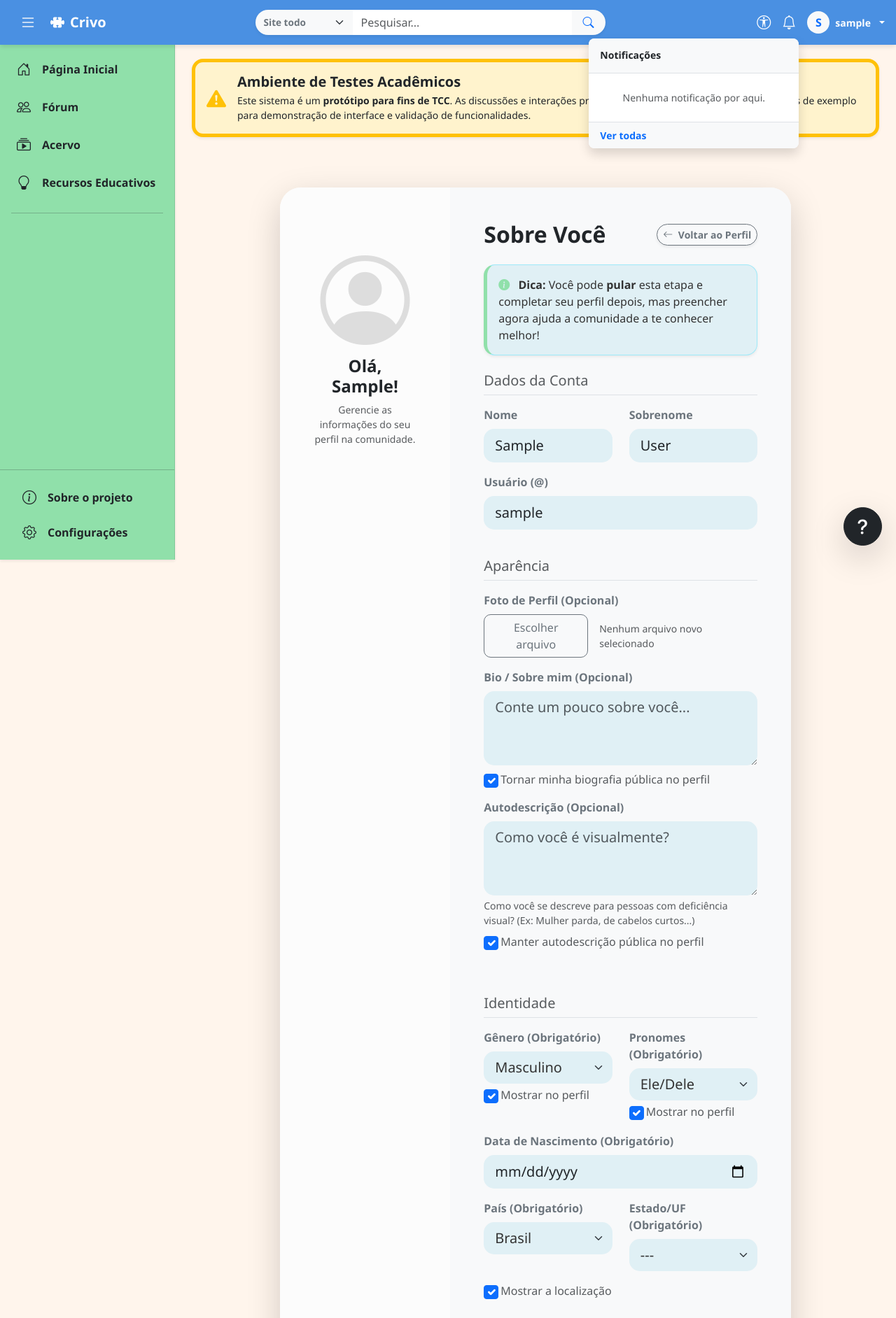
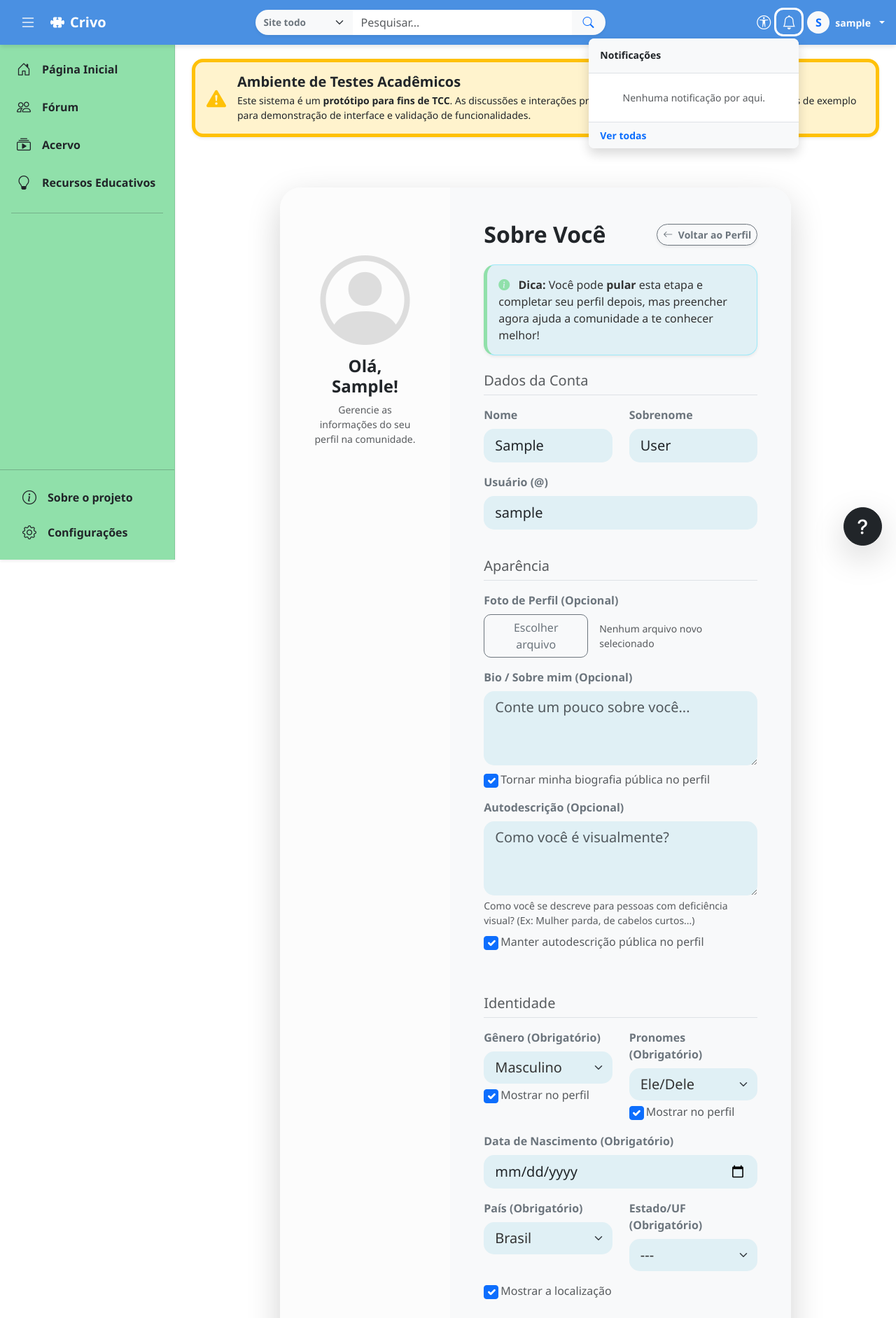
Before and after one commit to romulo-mc/TCC-Crivo, a Django app: page /accounts/perfil/editar/ in a window 1280 px wide, after a click that opens the changed part. Shown: the top 1884 px of the page at 70% size. Run offline with Django 5.2, Linux system fonts and the light colour scheme; the visitor is signed in with stand-in values (Sample User, id 1); data that the repository does not hold is empty; some libraries are stand-ins or nearby versions.

Commit message:
fix: conflitos de acessibilidade consertados

```diff
--- a/templates/base.html
+++ b/templates/base.html
@@ -17,9 +17,9 @@
         @font-face { font-family: 'FastOpenDyslexic'; src: url("{% static 'fonts/Fast_OpenDyslexic.ttf' %}") format('truetype'); font-display: swap; }
 
         :root {
-            --bg-body: #FFF5EC; --text-color: #212529; --bg-sidebar: #90E0AA;
-            --navbar-bg: #4A90E2; --navbar-text: #ffffff;
-            --form-input-bg: #f8f9fa; --form-input-text: #6c757d;
+            --bg-body: #ffffff; --text-color: #6c757d; --bg-sidebar: #90E0AA;
+            --navbar-bg: #4A90E2;
+            --navbar-text: #ffffff;
             --card-bg: #ffffff; --border-color: #dee2e6;
             --font-base: 'Segoe UI', Tahoma, Geneva, Verdana, sans-serif;
             --transition-speed: 0.3s;
@@ -47,7 +47,7 @@
         [data-bs-theme="dark"] body { background-color: var(--bg-body); color: var(--text-color); }
         [data-bs-theme="dark"] .bg-white, [data-bs-theme="dark"] .bg-light { background-color: #1e1e1e !important; color: #f8f9fa !important; border-color: #333 !important; }
         [data-bs-theme="dark"] .text-dark { color: #f8f9fa !important; }
-        [data-bs-theme="dark"] .text-muted, [data-bs-theme="dark"] .text-secondary { color: #adb5bd !important; }
+        [data-bs-theme="dark"] .text-muted, [data-bs-theme="dark"] .text-secondary { color: #5a6268 !important; }
         [data-bs-theme="dark"] .border, [data-bs-theme="dark"] .border-bottom, [data-bs-theme="dark"] .border-top, [data-bs-theme="dark"] hr { border-color: #333 !important; }
         [data-bs-theme="dark"] .card { background-color: #1e1e1e !important; border-color: #333 !important; }
 
@@ -71,7 +71,18 @@
             --transition-speed: 0s !important; transition: none !important; animation: none !important;
         }
 
-        .skip-link { position: absolute; top: -40px; left: 0; background: #4A90E2; color: white; padding: 8px; z-index: 2000; transition: top 0.2s; text-decoration: none; border-bottom-right-radius: 8px; }
+        .skip-link {
+            position: absolute;
+            top: -40px;
+            left: 0;
+            background: #3a73b6;
+            color: white;
+            padding: 8px;
+            z-index: 2000;
+            transition: top 0.2s;
+            text-decoration: none;
+            border-bottom-right-radius: 8px;
+        }
         .skip-link:focus { top: 0; outline: 3px solid #FFF; }
         :focus-visible { outline: 3px solid #4A90E2 !important; outline-offset: 2px; }
 
@@ -150,6 +161,13 @@
             background-color: rgba(255, 255, 255, 0.7);
             animation: toastProgressAnim 10s linear forwards;
         }
+        .navbar a:focus-visible,
+        .navbar button:focus-visible,
+        .navbar select:focus-visible,
+        .navbar input:focus-visible {
+            outline: 3px solid #FFFFFF !important;
+            outline-offset: 4px !important;
+            border-radius: 6px;
     </style>
 </head>
 
@@ -255,7 +273,7 @@
                     </div>
 
                     <div class="mb-3">
-                        <label class="fw-bold mb-2 text-danger"><i class="bi bi-image me-2"></i>Print do Erro (Opcional)</label>
+                        <label for="id_print_tela_bug" class="fw-bold mb-2 text-danger"><i class="bi bi-image me-2"></i>Print do Erro (Opcional)</label>
                         <div id="dropzone_bug" tabindex="0" class="border rounded-3 p-4 text-center bg-light shadow-sm hover-dropzone" style="border: 2px dashed #dc3545 !important; cursor: pointer; outline: none; transition: 0.2s;">
                             <i class="bi bi-file-earmark-image display-4 text-danger mb-2" id="icone_bug"></i>
                             <p class="mb-0 fw-bold text-dark" id="texto_bug">Clique, arraste a imagem ou dê Ctrl+V aqui</p>
--- a/templates/core/index.html
+++ b/templates/core/index.html
@@ -105,8 +105,8 @@
                     <strong class="text-body">Rômulo Martins Cardoso</strong><br>
                     Trabalho de Conclusão de Curso &copy; 2026
                 </p>
-                <a href="https://github.com/romulo-mc" target="_blank" class="text-body opacity-50 hover-opacity-100 mt-2 d-inline-block">
-                    <i class="bi bi-github fs-5"></i>
+                <a href="https://github.com/romulo-mc" target="_blank" class="text-body opacity-50 hover-opacity-100 mt-2 d-inline-block" aria-label="Acessar o perfil do autor no GitHub">
+                    <i class="bi bi-github fs-5" aria-hidden="true"></i>
                 </a>
             </div>
 
--- a/templates/includes/navbar.html
+++ b/templates/includes/navbar.html
@@ -1,4 +1,4 @@
-<nav class="navbar navbar-expand-lg fixed-top px-3 shadow-sm" style="background-color: #4A90E2; min-height: 60px;" aria-label="Navegação Principal">
+<nav class="navbar navbar-expand-lg fixed-top px-3 shadow-sm" style="background-color: var(--navbar-bg); min-height: 60px;" aria-label="Navegação Principal">
     <div class="container-fluid d-flex flex-wrap align-items-center p-0 gap-2">
 
         <div class="d-flex align-items-center gap-2">
@@ -7,7 +7,7 @@
                 <i class="bi bi-list fs-4" aria-hidden="true"></i>
             </button>
             {% endif %}
-            <a class="navbar-brand text-white fw-bold d-flex align-items-center gap-2 m-0" href="{% url 'home' %}" aria-label="Página Inicial">
+            <a class="navbar-brand text-white fw-bold d-flex align-items-center gap-2 m-0" href="{% url 'home' %}" aria-label="Crivo - Página Inicial">
                 <i class="bi bi-puzzle-fill" aria-hidden="true"></i>
                 <span class="d-none d-sm-inline">Crivo</span>
             </a>
@@ -126,7 +126,7 @@
 
                     <div class="mb-3">
                         <label class="form-label fw-bold small text-muted">Onde pesquisar:</label>
-                        <select name="escopo" class="form-select form-select-lg rounded-3 bg-light border-0">
+                        <select name="escopo" id="navbar-search-scope" class="form-select border-0 text-secondary fw-bold" style="max-width: 140px; background-color: #f8f9fa; font-size: 0.85rem;" aria-label="Escolher escopo da pesquisa">
                             <option value="geral">Em todo o site</option>
                             <option value="forum">No Fórum</option>
                             <option value="library">No Acervo</option>
@@ -136,8 +136,8 @@
                     </div>
 
                     <div class="mb-4">
-                        <label class="form-label fw-bold small text-muted">Palavra-chave:</label>
-                        <input name="q" class="form-control form-control-lg rounded-3 bg-light border-0" type="search" placeholder="Digite aqui..." required autofocus>
+                        <label for="mobile-search-q" class="form-label fw-bold small text-muted">Palavra-chave:</label>
+                        <input id="mobile-search-q" name="q" class="form-control form-control-lg rounded-3 bg-light border-0" type="search" placeholder="Digite aqui..." required autofocus>
                     </div>
 
                     <button class="btn btn-primary btn-lg w-100 rounded-pill fw-bold" type="submit">Buscar Agora</button>
--- a/templates/includes/sidebar.html
+++ b/templates/includes/sidebar.html
@@ -64,7 +64,9 @@
                     </a>
                 </li>
 
-                <hr class="my-2 mx-3 opacity-25">
+                <li aria-hidden="true">
+                    <hr class="my-2 mx-3 opacity-25">
+                </li>
 
                 <li class="nav-item px-3 mb-1 sidebar-header">
                     <span class="text-uppercase fw-bold text-body opacity-75 small link-text text-wrap">Categorias</span>
@@ -95,7 +97,9 @@
                     </a>
                 </li>
 
-                <hr class="my-2 mx-3 opacity-25">
+                <li aria-hidden="true">
+                    <hr class="my-2 mx-3 opacity-25">
+                </li>
 
                 <li class="nav-item px-3 mb-1 sidebar-header">
                     <span class="text-uppercase fw-bold text-body opacity-75 small link-text text-wrap" style="letter-spacing: 1px;">Formatos</span>
--- a/templates/library/lista.html
+++ b/templates/library/lista.html
@@ -97,7 +97,7 @@
                     </div>
                     {% endif %}
 
-                    <div class="mt-auto pt-3 border-top d-flex flex-wrap gap-1" aria-label="Condições abordadas">
+                    <div class="mt-auto pt-3 border-top d-flex flex-wrap gap-1" role="group" aria-label="Tags e classificações da obra">
                         {% for condicao in item.condicoes.all|slice:":2" %}
                             <span class="badge bg-primary-subtle text-primary border border-primary-subtle px-2 py-1 text-wrap text-start lh-base" style="max-width: 100%;">
                                 <i class="bi bi-tag-fill me-1" aria-hidden="true"></i>{{ condicao.nome }}
```
